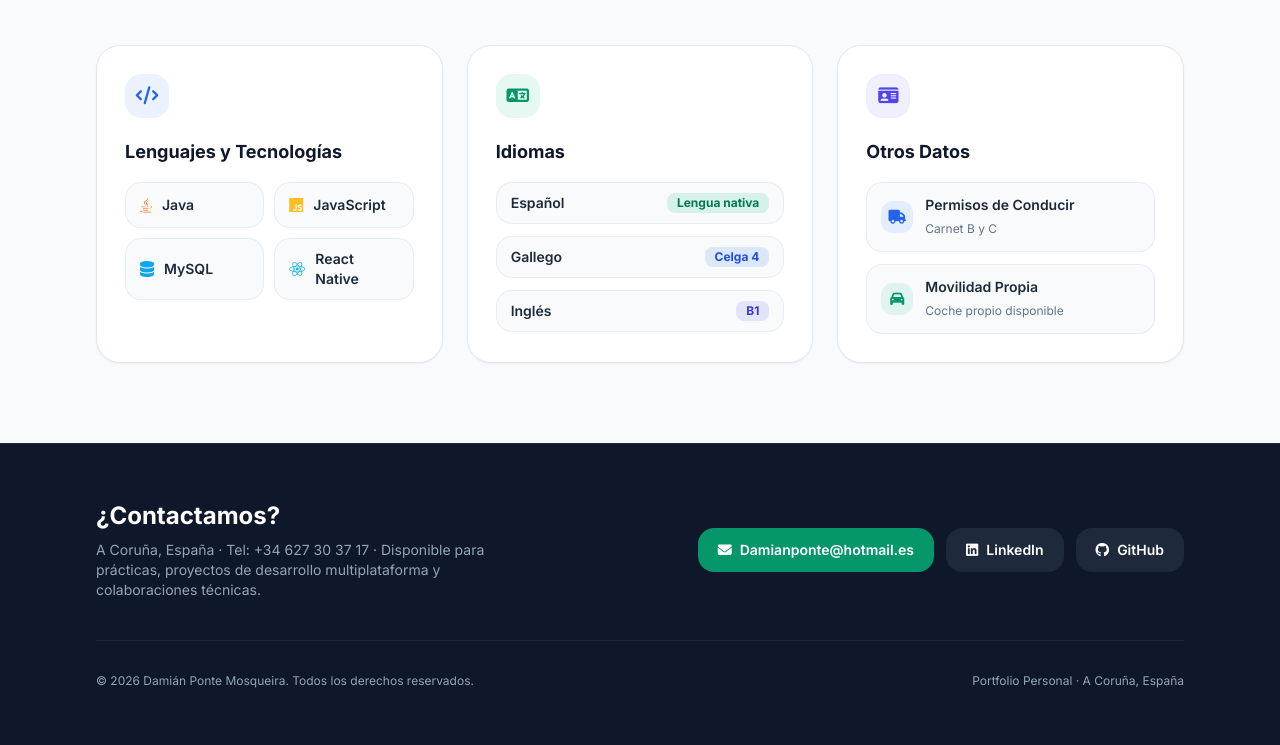
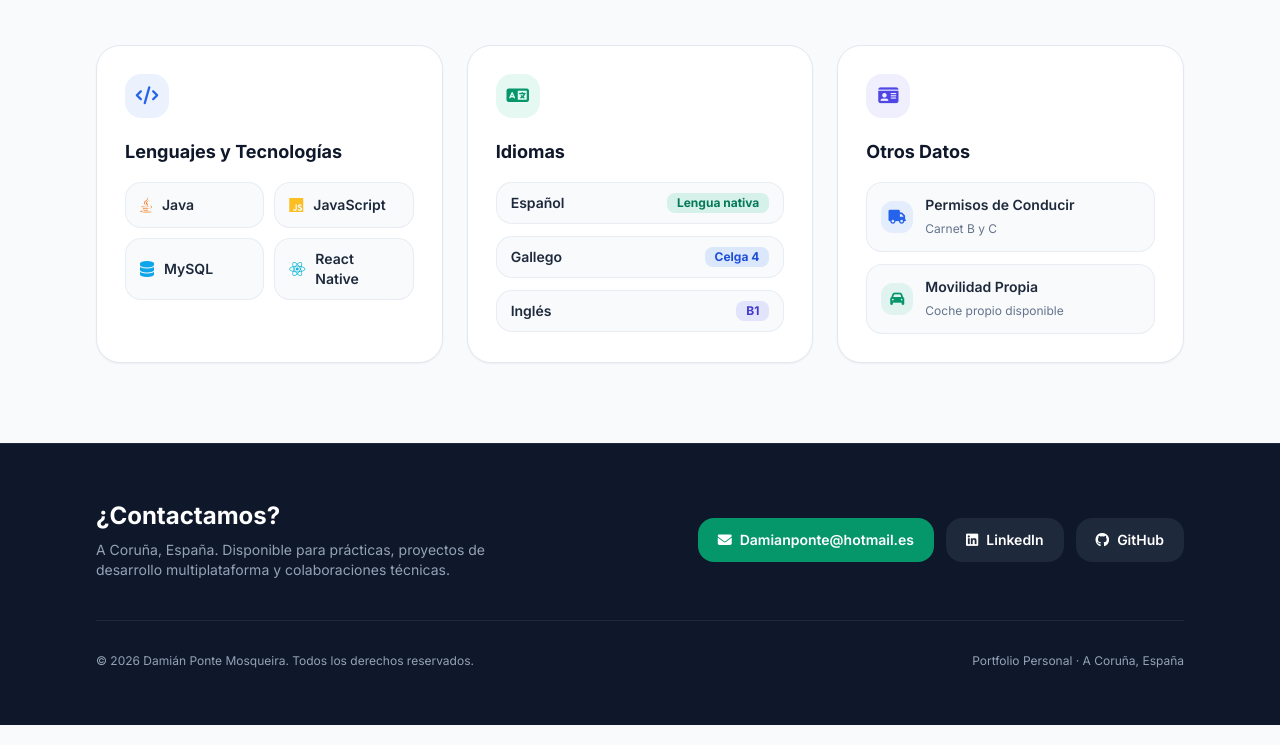
Before and after one commit to Damianponte/PortafolioPersonal, a plain HTML site: page index.html in a window 1280 px wide. Shown: the part 4182-4927 px from the top of the page. Drawn offline with nearby package versions, Linux system fonts and the light colour scheme.

Commit message:
Add files via upload

```diff
--- a/index.html
+++ b/index.html
@@ -930,7 +930,7 @@
                 <div class="text-center md:text-left">
                     <h2 class="text-2xl font-bold text-white mb-2">¿Contactamos?</h2>
                     <p class="text-sm text-slate-400 max-w-md">
-                        A Coruña, España · Tel: +34 627 30 37 17 · Disponible para prácticas, proyectos de desarrollo
+                        A Coruña, España. Disponible para prácticas, proyectos de desarrollo
                         multiplataforma y colaboraciones técnicas.
                     </p>
                 </div>
```
